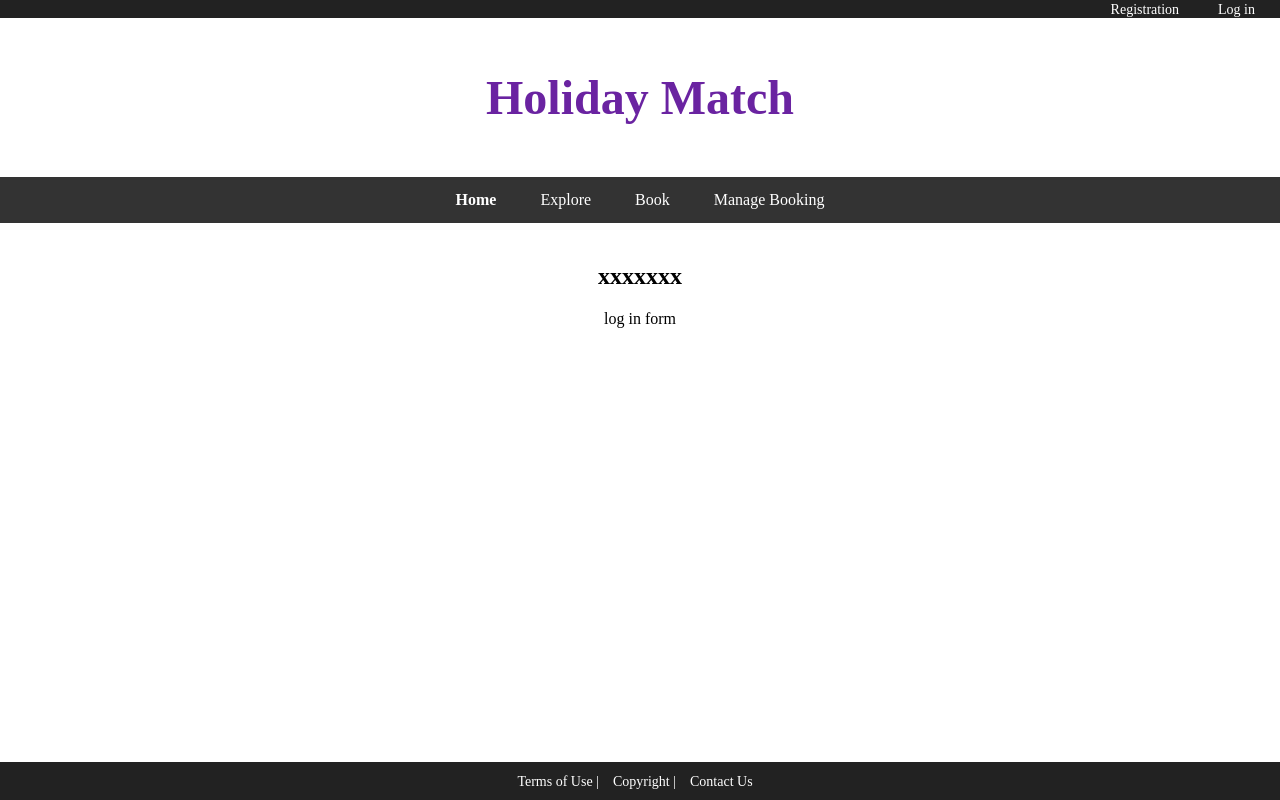
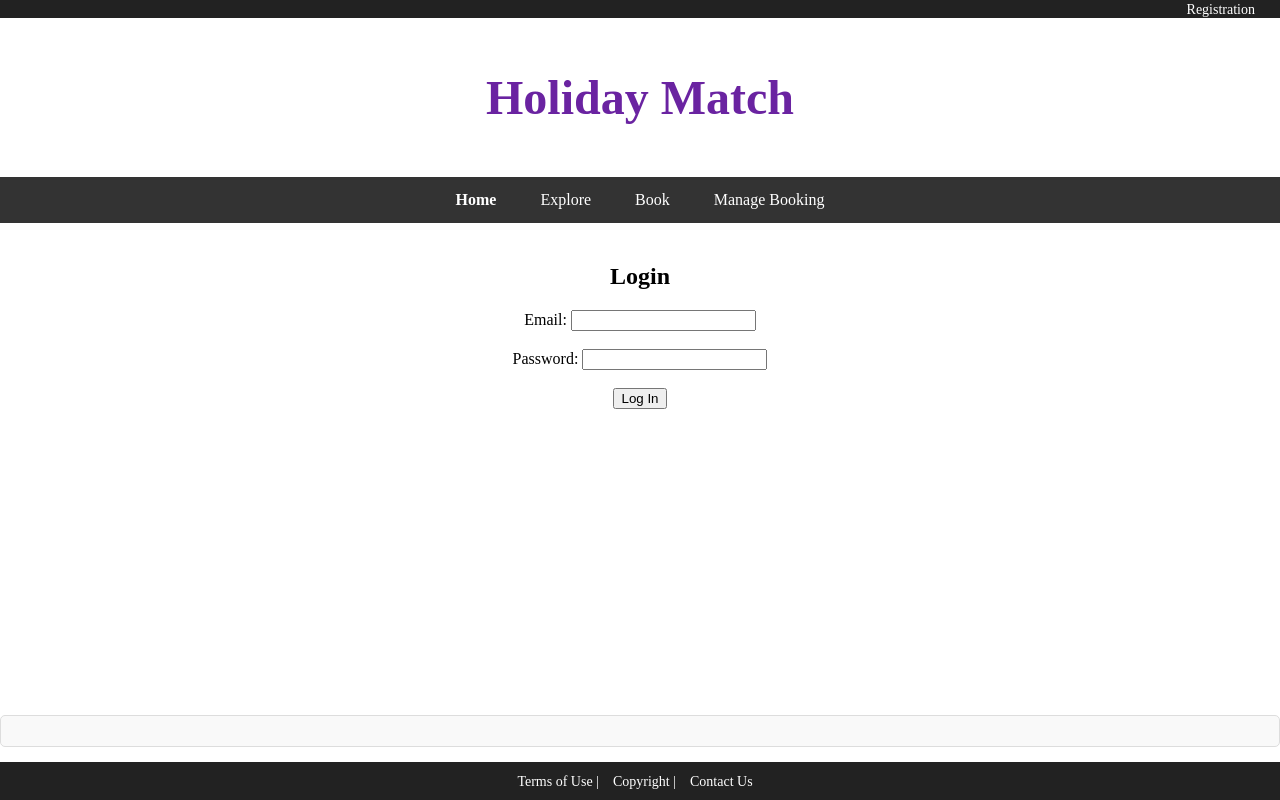
Before and after one commit to kristara/finalproject, a PHP site: page /login.php in a window 1280 px wide. Run offline with PHP 8.4, Linux system fonts and the light colour scheme.

Commit message:
Implemented login page.

```diff
--- a/login.php
+++ b/login.php
@@ -4,6 +4,39 @@ include 'config.php'; // database connection
 
 $message = ""; // Initialise message variable
 
+// Check if form is submitted
+if (isset($_SERVER["REQUEST_METHOD"]) && $_SERVER["REQUEST_METHOD"] == "POST") {
+    $email = trim(htmlspecialchars($_POST['email']));
+    $password = trim($_POST['password']);
+
+    // Validate email and password
+    if (!filter_var($email, FILTER_VALIDATE_EMAIL) || empty($password)) {
+        $message = "Invalid email or password.";
+    } else {
+        // Check if the user exists
+        $sql = "SELECT user_id, email, password_hash FROM users WHERE email = ?";
+        $stmt = $conn->prepare($sql);
+        $stmt->bind_param("s", $email);
+        $stmt->execute();
+        $result = $stmt->get_result();
+
+        if ($result->num_rows > 0) {
+            $user = $result->fetch_assoc();
+            if (password_verify($password, $user['password_hash'])) {
+                // Successful login
+                $_SESSION['user_id'] = $user['user_id'];
+                $_SESSION['email'] = $user['email'];
+                header("Location: holidayMatch.html");
+                exit();
+            } else {
+                $message = "Incorrect password.";
+            }
+        } else {
+            $message = "No account found with that email.";
+        }
+        $stmt->close();
+    }
+}
 $conn->close();
 ?>
 
@@ -20,7 +53,6 @@ $conn->close();
 		<nav id="headerlinks">
 			<ul>
 				<li><a href="registration.php">Registration</a></li>
-				<li><a href="login.php">Log in</a></li>
 			</ul>
 		</nav>
 	    <header>
@@ -34,12 +66,24 @@ $conn->close();
 				<li><a href="/managebooking.php">Manage Booking</a></li>
 			</ul>
 		</nav>
+
 		<section>
-			<h2>xxxxxxx</h2>
-			<p>
-			log in form
-			</p>
-		</section>
+            <h2>Login</h2>
+            <form action="login.php" method="POST">
+                <label>Email:</label>
+                <input type="email" name="email" required><br><br>
+
+                <label>Password:</label>
+                <input type="password" name="password" required><br><br>
+
+                <button type="submit">Log In</button>
+            </form>
+        </section>
+
+        <div class="message-box">
+            <?php if (!empty($message)) echo $message; ?>
+        </div>
+
 		<footer>
 			<nav id="footerlinks">
 				<ul>
```
